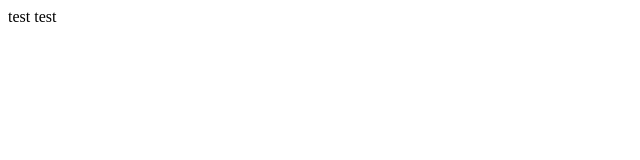
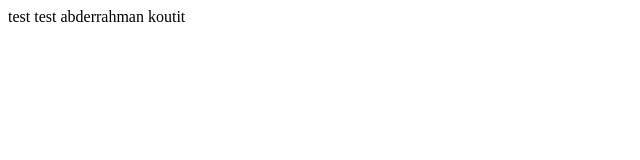
Before and after one commit to AbderrahmanKOUTIT/AbderrahmanKOUTIT.github.io, a plain HTML site: page index.html in a window 1280 px wide. Shown: the whole page, without its empty margins (0-640 px from the left). Drawn offline with Linux system fonts and the light colour scheme.

Commit message:
Update index.html

```diff
--- a/index.html
+++ b/index.html
@@ -6,6 +6,6 @@
     <title>Document</title>
 </head>
 <body>
-    test test
+    test test abderrahman koutit
 </body>
 </html>
```
